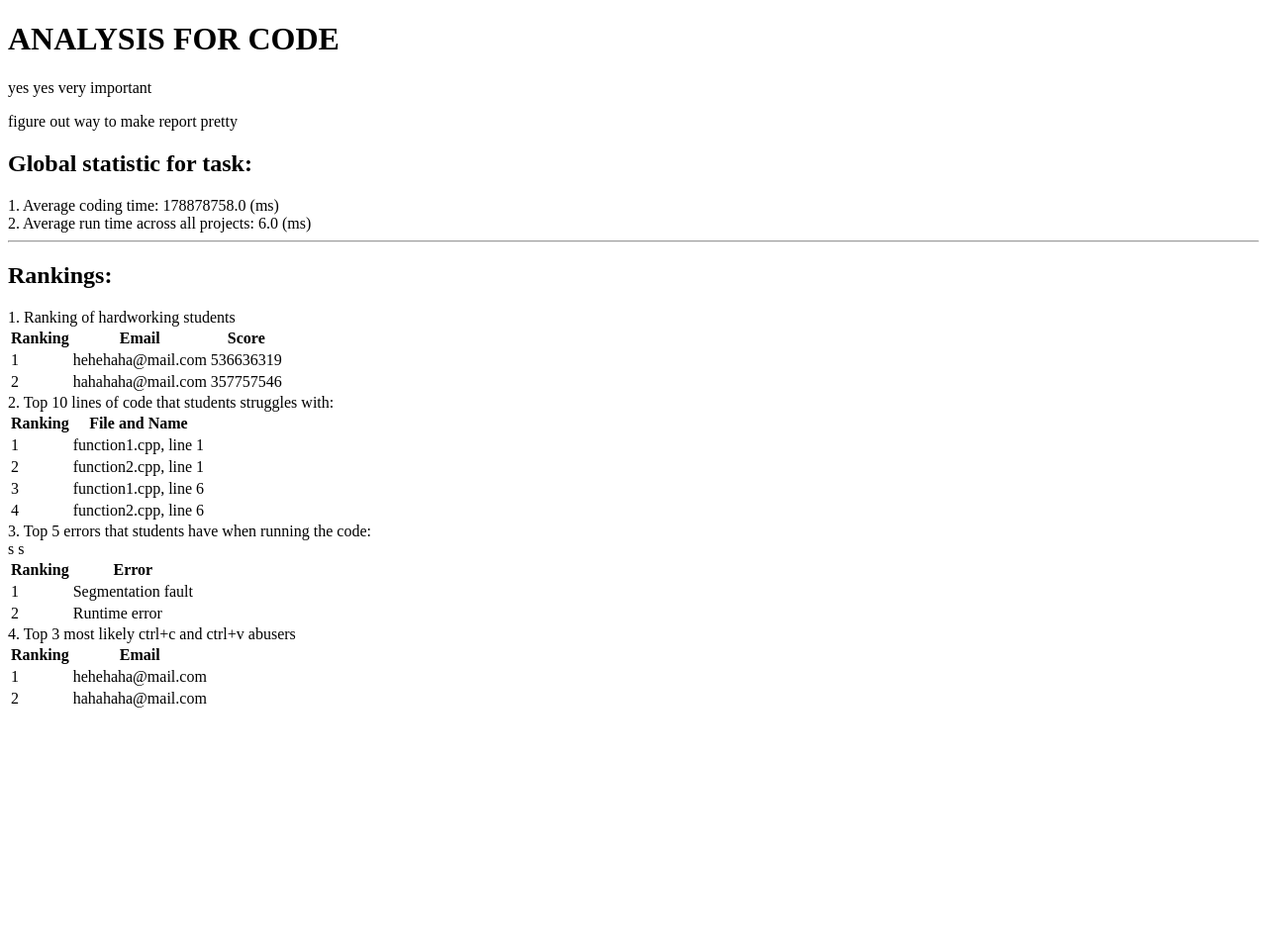
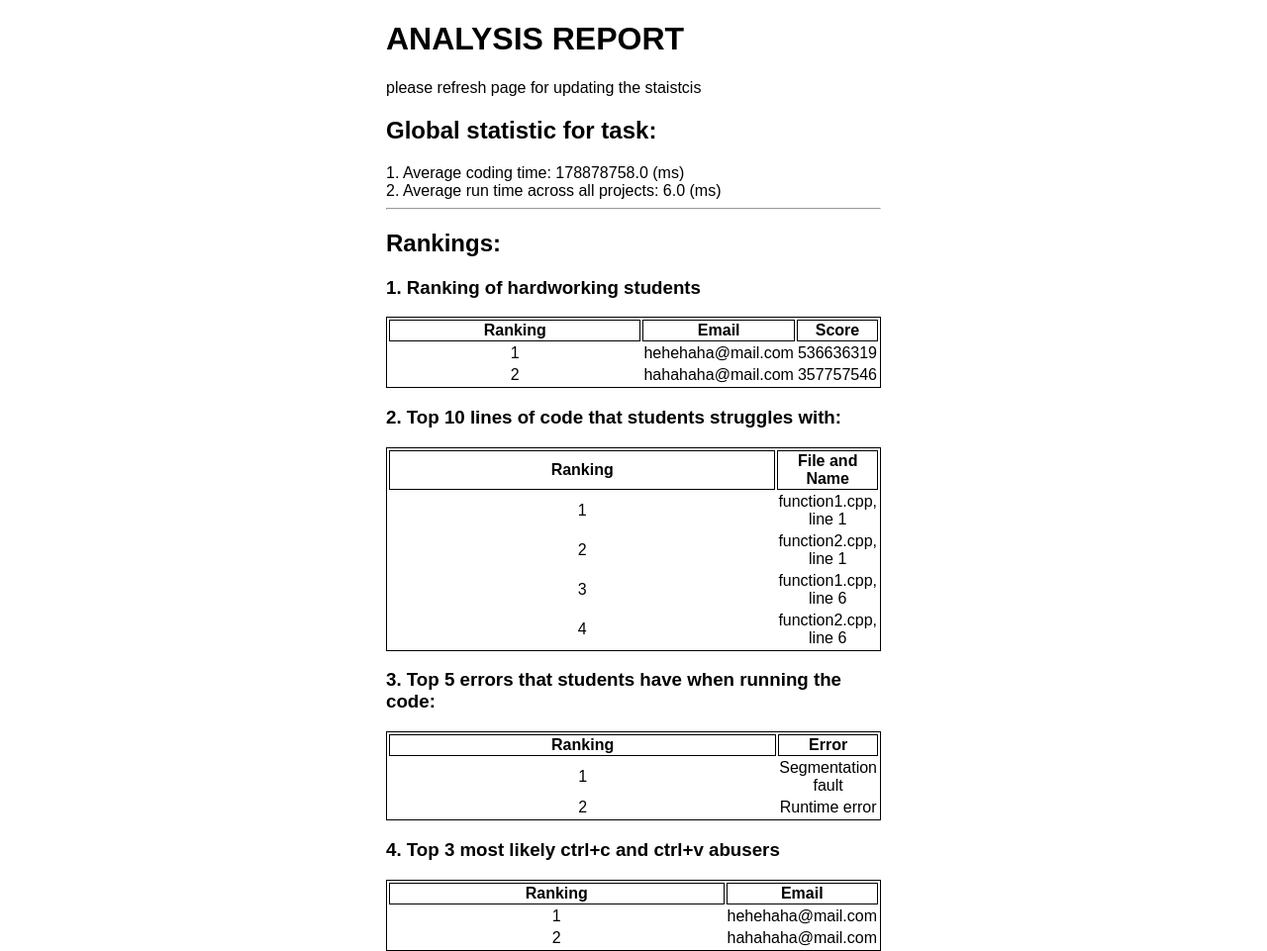
Before and after one commit to pseusys/dspdavscp, a Flask app: page / in a window 1280 px wide. Shown: the whole page at 99% size. Before the commit the page ends 715 px from the top, so only its background shows below. Run offline with Flask 2, Linux system fonts and the light colour scheme; data comes from the database, SQL or seed files in the repository.

Commit message:
made a rough dashboard to write out the report

```diff
--- /dev/null
+++ b/server/static/css/home.css
@@ -0,0 +1,21 @@
+body {
+    overflow: scroll;
+    font-family: Arial, Helvetica, sans-serif;
+    margin: auto;
+    max-width: 500px;
+}
+
+.content {
+    max-width: 500px;
+    margin: auto;
+}
+
+table, th {
+    width: 100%;
+    border: 1px solid;
+    text-align: center;
+}
+
+td {
+    text-align: center;
+}
--- a/server/templates/home.html
+++ b/server/templates/home.html
@@ -3,12 +3,12 @@
 <head>
     <meta charset="UTF-8">
     <title>Dashboard</title>
+    <link rel="stylesheet", href="../static/css/home.css">
 </head>
 
 <body>
-    <h1>ANALYSIS FOR CODE</h1>
-    <p>yes yes very important</p>
-    <p>figure out way to make report pretty</p>
+    <h1>ANALYSIS REPORT</h1>
+    <p>please refresh page for updating the staistcis</p>
     <div>
         <h2>Global statistic for task:</h2>
         <div>
@@ -22,7 +22,7 @@
     <div>
         <h2>Rankings:</h2>
         <div>
-            1. Ranking of hardworking students
+            <h3>1. Ranking of hardworking students</h3>
             <div>
                 <table>
                     <thead>
@@ -45,7 +45,7 @@
             </div>
         </div>
         <div>
-            2. Top 10 lines of code that students struggles with:
+            <h3>2. Top 10 lines of code that students struggles with:</h3>
             <div>
                 <table>
                     <thead>
@@ -66,7 +66,7 @@
             </div>
         </div>
         <div>
-            3. Top 5 errors that students have when running the code:
+            <h3>3. Top 5 errors that students have when running the code:</h3>
             <div>
                 <table>
                     <thead>
@@ -79,7 +79,7 @@
                         {% for row in report["rank_error"] %}
                         <tr>
                             <td>{{loop.index}}</td>
-                            <td>{{row[0]}}</td>s
+                            <td>{{row[0]}}</td>
                         </tr>
                         {% endfor %}
                     </tbody>
@@ -87,7 +87,7 @@
             </div>
         </div>
         <div>
-            4. Top 3 most likely ctrl+c and ctrl+v abusers<br>
+            <h3>4. Top 3 most likely ctrl+c and ctrl+v abusers</h3>
             <div>
                 <table>
                     <thead>
```
